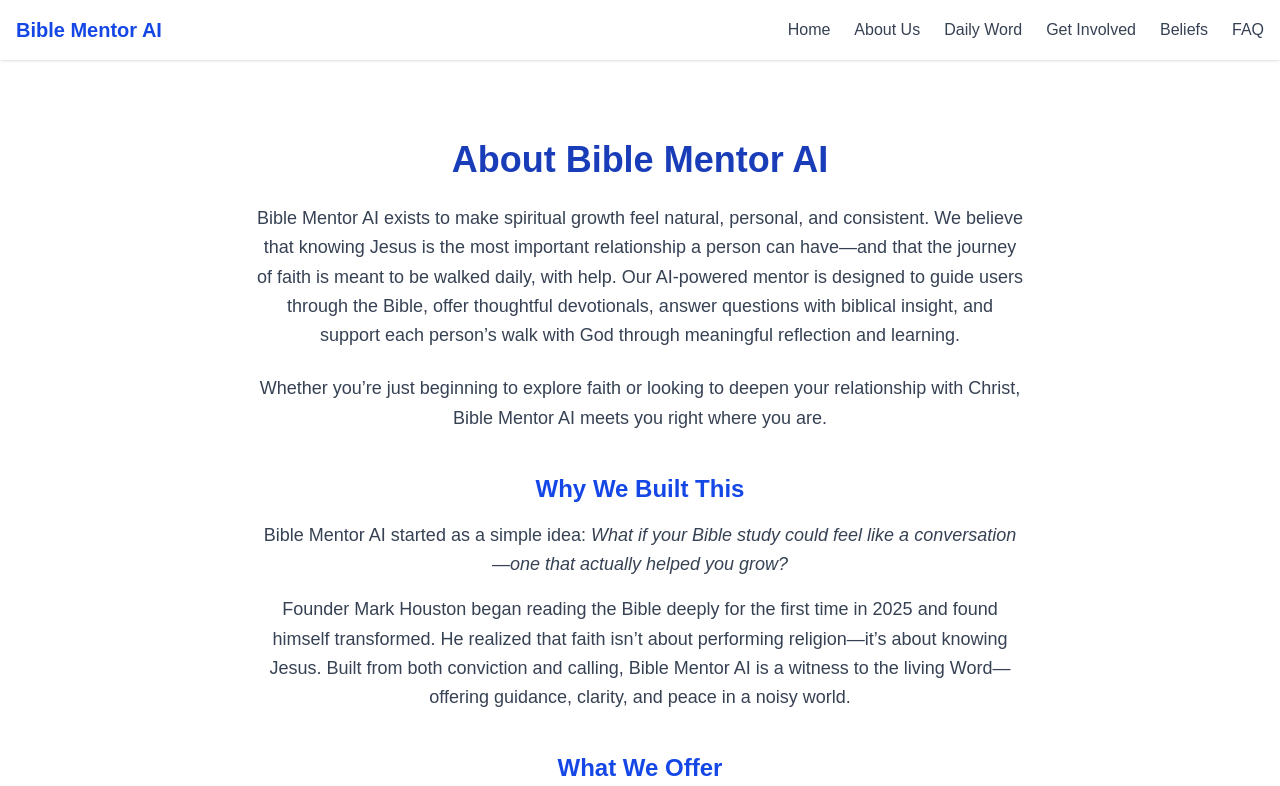
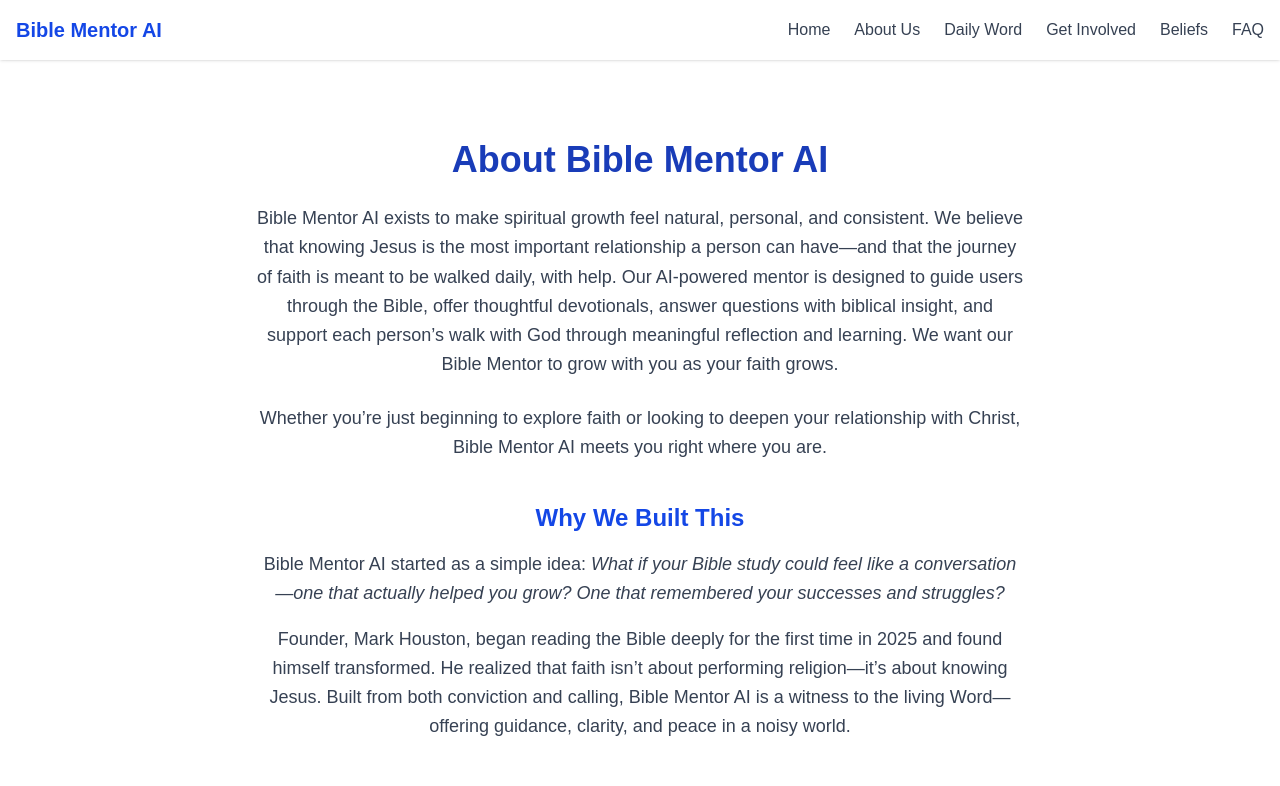
Before and after one commit to houstonmarkw/bible-mentor-ai-frontend, a Next.js app: page /about in a window 1280 px wide. Shown: the top 786 px of the page. Built offline with nearby package versions, Linux system fonts and the light colour scheme.

Commit message:
About Page update

```diff
--- a/src/app/about/page.tsx
+++ b/src/app/about/page.tsx
@@ -4,7 +4,7 @@ export default function AboutPage() {
       <div className="max-w-3xl mx-auto text-center">
         <h1 className="text-4xl font-bold text-blue-800 mb-6">About Bible Mentor AI</h1>
         <p className="text-gray-700 text-lg leading-relaxed">
-          Bible Mentor AI exists to make spiritual growth feel natural, personal, and consistent. We believe that knowing Jesus is the most important relationship a person can have—and that the journey of faith is meant to be walked daily, with help. Our AI-powered mentor is designed to guide users through the Bible, offer thoughtful devotionals, answer questions with biblical insight, and support each person’s walk with God through meaningful reflection and learning.
+          Bible Mentor AI exists to make spiritual growth feel natural, personal, and consistent. We believe that knowing Jesus is the most important relationship a person can have—and that the journey of faith is meant to be walked daily, with help. Our AI-powered mentor is designed to guide users through the Bible, offer thoughtful devotionals, answer questions with biblical insight, and support each person’s walk with God through meaningful reflection and learning. We want our Bible Mentor to grow with you as your faith grows.
         </p>
 
         <p className="text-gray-700 text-lg leading-relaxed mt-6">
@@ -13,10 +13,10 @@ export default function AboutPage() {
 
         <h2 className="text-2xl font-semibold text-blue-700 mt-10 mb-4">Why We Built This</h2>
         <p className="text-gray-700 text-lg leading-relaxed">
-          Bible Mentor AI started as a simple idea: <em>What if your Bible study could feel like a conversation—one that actually helped you grow?</em>
+          Bible Mentor AI started as a simple idea: <em>What if your Bible study could feel like a conversation—one that actually helped you grow? One that remembered your successes and struggles? </em>
         </p>
         <p className="text-gray-700 text-lg leading-relaxed mt-4">
-          Founder Mark Houston began reading the Bible deeply for the first time in 2025 and found himself transformed. He realized that faith isn’t about performing religion—it’s about knowing Jesus. Built from both conviction and calling, Bible Mentor AI is a witness to the living Word—offering guidance, clarity, and peace in a noisy world.
+          Founder, Mark Houston, began reading the Bible deeply for the first time in 2025 and found himself transformed. He realized that faith isn’t about performing religion—it’s about knowing Jesus. Built from both conviction and calling, Bible Mentor AI is a witness to the living Word—offering guidance, clarity, and peace in a noisy world.
         </p>
 
         <h2 className="text-2xl font-semibold text-blue-700 mt-10 mb-4">What We Offer</h2>
@@ -61,7 +61,7 @@ export default function AboutPage() {
 
         <h2 className="text-2xl font-semibold text-blue-700 mt-10 mb-4">From the Founder</h2>
         <blockquote className="text-gray-700 text-lg italic leading-relaxed">
-          “This project is part of my witness. I built Bible Mentor AI not as a replacement for the church, but as a reminder that Jesus is with us every day—and we can talk to Him, learn from Him, and follow Him in our real lives. I pray this tool helps you do just that.”<br />
+          “I built Bible Mentor AI not as a replacement for the church, but as a reminder that Jesus is with us every day—and we can talk to Him, learn from Him, and follow Him in our real lives. I pray this tool helps you do just that.”<br />
           — Mark Houston, Creator of Bible Mentor AI
         </blockquote>
       </div>
```
